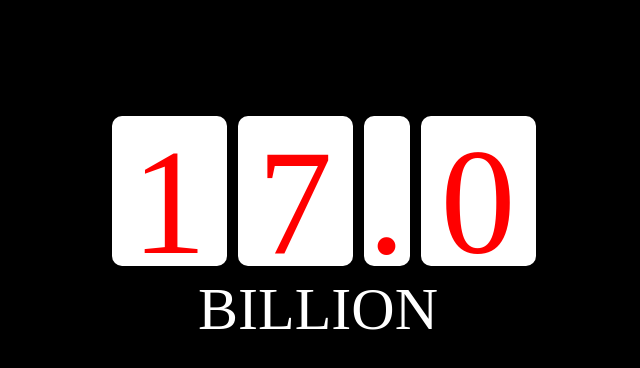
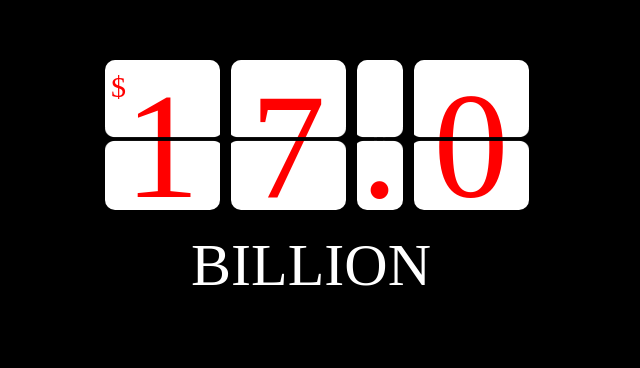
Before and after one commit to seesawlabs/cortex-html5-base, a website built with webpack: page html/index.html in a window 1280 px wide. Shown: the part 1464-1832 px from the top of the page, without its empty margins (227-867 px from the left). Built offline with nearby package versions, Linux system fonts and the light colour scheme; files whose address does not match are found by name; a web font is replaced by a local one.

Commit message:
Styling Powerball Part

```diff
--- a/css/main.css
+++ b/css/main.css
@@ -95,9 +95,25 @@
       color: white;
       font-size: 60px;
       font-family: "Graphik", serif;
-      margin-top: 9px;
+      margin-top: 21px;
     }
     /* Power Ball */
+
+    .powerball-container {
+      position: absolute;
+      width: 460px;
+      height: 185px;
+      left: 308px;
+      text-align: center;
+      margin-top: -81px;
+    }
+
+    span.powerball::before {
+      content: url(../assets/images/mask-bottom.png);
+      position: absolute;
+      margin-left: 9.5px;
+      margin-top: 92px;
+    }
 
     .numbers-powerball {
       border-radius: 10px;
@@ -114,6 +130,15 @@
       display: inline-block;
     }
 
+    .numbers-powerball:nth-child(1):before {
+      content: '$';
+      position: absolute;
+      color: red;
+      font-size: 30px;
+      top: 35px;
+      left: 30px
+    }
+
     .numbers-powerball:nth-child(3) {
       width: 10%
     }
--- a/html/index.html
+++ b/html/index.html
@@ -13,7 +13,7 @@
       <span id="megamillions-jackpot" class="jackpot">0</span>
       <span id="megamillions-quantifier" class="quantifier">MILLION</span>
     </div>
-    <div id="powerball-container" class="lotto-container">
+    <div id="powerball-container" class="powerball-container">
       <span id="powerball-jackpot" class="powerball">0</span>
       <span id="powerball-quantifier" class="quantifier">MILLION</span>
     </div>
```
Also changed, not shown: assets/images/mask-bottom.png (added).
